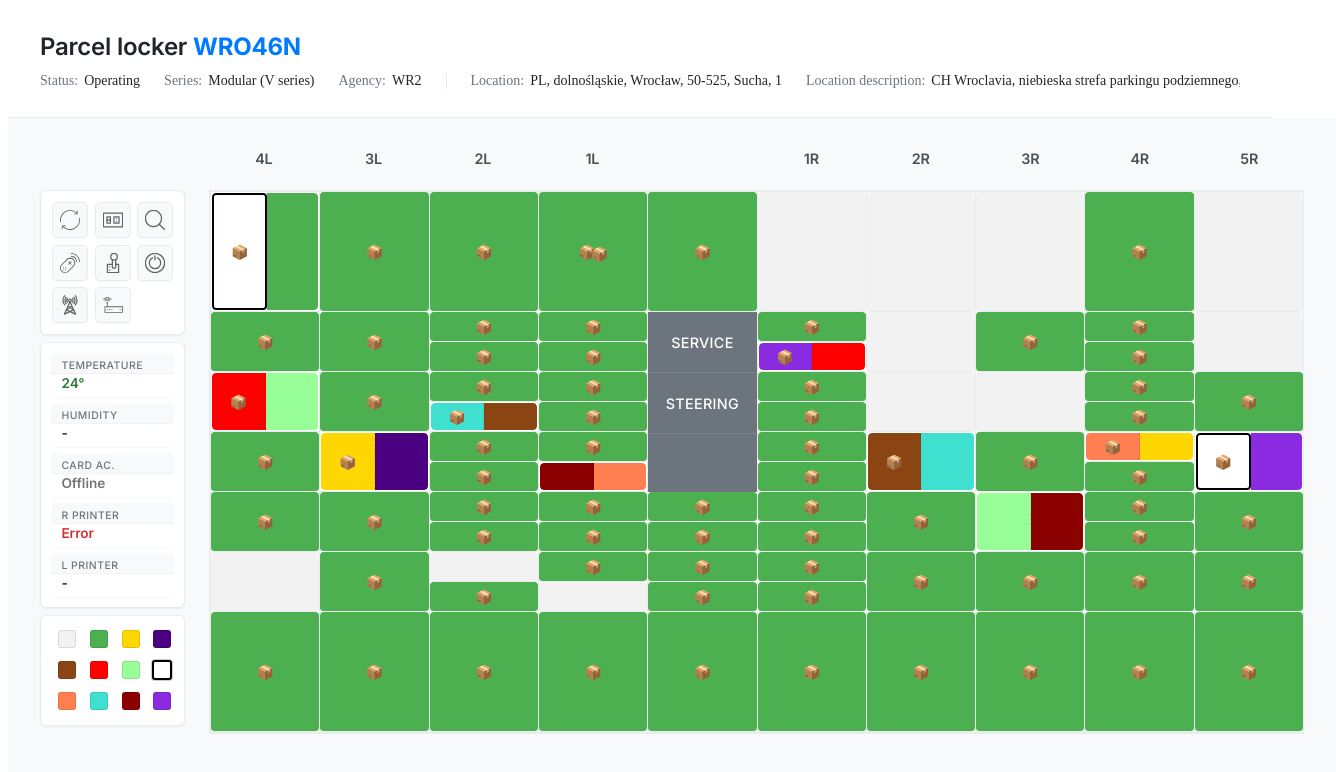
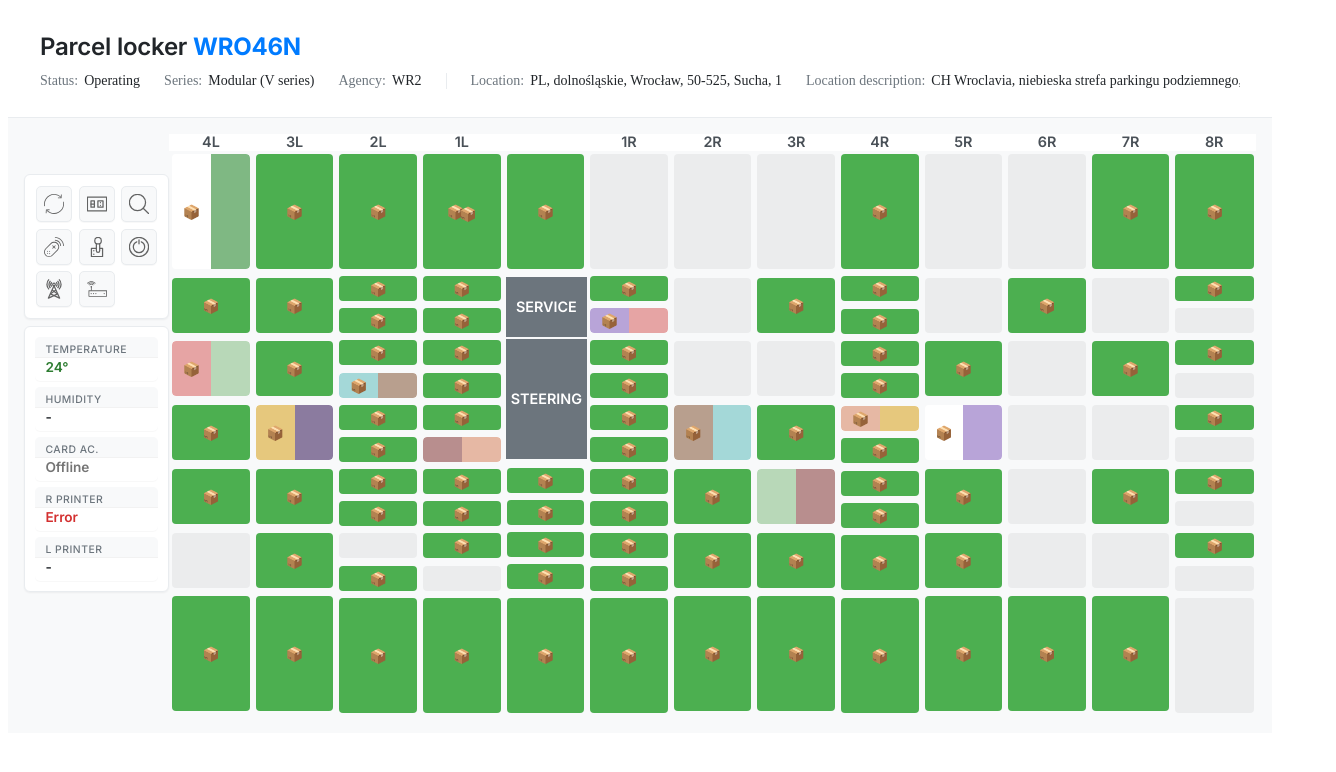
Before and after one commit to bartkobe/Lockers, a React (Create React App) app: page / in a window 1280 px wide. Shown: the top 772 px of the page, 1336 px wide, since content can reach past the window. Built offline with nearby package versions, Linux system fonts and the light colour scheme.

Commit message:
Fix column headers and grid alignment, adjust service/steering box sizes

```diff
--- a/src/components/LockerGrid.css
+++ b/src/components/LockerGrid.css
@@ -10,63 +10,191 @@ html {
 
 .locker-grid {
   width: 100%;
-  max-width: 1400px;
   margin: 0 auto;
-  padding: 2rem;
+  padding: 1rem;
   background: #f8f9fa;
   font-family: var(--font-primary);
   position: relative;
+  box-sizing: border-box;
+  overflow: hidden;
+  display: flex;
+  flex-direction: column;
+}
+
+.grid-layout {
+  display: flex;
+  width: 100%;
+}
+
+.grid-main {
+  flex: 1;
+  display: grid;
+  grid-template-rows: auto 1fr auto;
+  overflow: visible;
+  width: 100%;
 }
 
 .column-headers {
-  display: flex;
-  margin-bottom: 1rem;
-  height: 1.5rem;
-  margin-top: -2.5rem;
+  display: grid;
+  grid-auto-flow: column;
+  grid-auto-columns: 1fr;
+  width: 100%;
 }
 
 .column-header {
-  flex: 1;
   text-align: center;
   font-weight: 600;
   font-size: 0.9rem;
+  padding: 0.5rem;
   color: #495057;
-  font-family: var(--font-primary);
-  letter-spacing: -0.01em;
+  border-bottom: 1px solid #e9ecef;
+  white-space: nowrap;
 }
 
 .grid-container {
+  display: grid;
+  grid-auto-flow: column;
+  grid-auto-columns: 1fr;
+  background: white;
+  border: 1px solid transparent;
+  margin: 0 0 1rem 0;
+  overflow-y: hidden;
+  height: fit-content;
+  min-height: min-content;
+  width: 100%;
+  box-sizing: border-box;
+}
+
+/* Add custom scrollbar styling */
+.grid-container {
+  scrollbar-width: thin; /* For Firefox */
+  scrollbar-color: rgba(0, 0, 0, 0.2) transparent; /* For Firefox */
+}
+
+.grid-container::-webkit-scrollbar {
+  width: 6px;
+  height: 6px;
+}
+
+.grid-container::-webkit-scrollbar-track {
+  background: transparent;
+}
+
+.grid-container::-webkit-scrollbar-thumb {
+  background-color: rgba(0, 0, 0, 0.2);
+  border-radius: 3px;
+}
+
+/* Ensure content doesn't shift due to scrollbar */
+.grid-container {
+  overflow-y: overlay; /* Uses overlay scrollbar on supported browsers */
+}
+
+@supports not (overflow-y: overlay) {
+  .grid-container {
+    overflow-y: auto;
+    margin-right: -6px; /* Compensate for scrollbar width */
+    padding-right: 6px;
+  }
+}
+
+.column-row {
   display: flex;
-  background: white;
-  border: 1px solid #e9ecef;
-  margin: 0 0 1rem 0;
+  flex-direction: column;
+  width: 100%;
 }
 
 .column {
-  flex: 1;
   display: flex;
   flex-direction: column;
-  border-right: 1px solid #e9ecef;
+  box-sizing: border-box;
+  min-width: 0;
+  margin: 0;
+  padding: 0;
+  line-height: normal;
+  letter-spacing: normal;
+  gap: 2px;
 }
 
 .column:last-child {
   border-right: none;
 }
 
+/* Remove any potential duplicate borders */
+.grid-container > :not(:last-child) {
+  margin-right: -1px;
+}
+
+/* Ensure consistent border color and weight */
+.grid-container,
+.column {
+  border-color: transparent;
+  border-width: 1px;
+  border-style: solid;
+}
+
+/* Combine header row and column row into a single layout */
+.header-row {
+  position: sticky;
+  top: 0;
+  z-index: 10;
+  background: white;
+  display: grid;
+  grid-auto-flow: column;
+  grid-auto-columns: 1fr;
+  width: 100%;
+}
+
+.column-row {
+  display: grid;
+  grid-auto-flow: column;
+  grid-auto-columns: 1fr;
+  width: 100%;
+}
+
+/* Ensure headers align with columns exactly */
+.header-row, .column-row {
+  grid-template-columns: repeat(auto-fit, minmax(0, 1fr));
+}
+
+/* Remove the existing style that was causing misalignment */
+.column-row > div {
+  display: grid;
+}
+
+/* Use grid instead of flexbox for the main structure */
+.grid-main {
+  display: grid;
+  grid-template-rows: auto 1fr auto;
+  width: 100%;
+}
+
 .locker {
-  background-color: white;
   display: flex;
   align-items: center;
   justify-content: center;
   position: relative;
   box-sizing: border-box;
   margin: 0;
-  border-bottom: 1px solid #e9ecef;
+  border-bottom: 1px solid transparent;
   width: 100%;
-  padding: 1px;
+  padding: 2px;
   cursor: pointer;
   user-select: none;
   flex-wrap: wrap;
+  background: transparent;
+  transition: all 0.2s ease;
+}
+
+.locker-content {
+  background-color: white;
+  width: 100%;
+  height: 100%;
+  display: flex;
+  align-items: center;
+  justify-content: center;
+  border-radius: 4px;
+  box-sizing: border-box;
 }
 
 .locker[data-tooltip] {
@@ -102,24 +230,16 @@ html {
   z-index: 1000;
 }
 
-.locker.occupied {
+.locker.occupied .locker-content {
   background-color: #4CAF50;
-  border-radius: 4px;
 }
 
-.locker.occupied:hover {
-  opacity: 0.85;
-  cursor: pointer;
+.locker.empty .locker-content {
+  background-color: rgba(0, 0, 0, 0.05);
 }
 
-.locker.empty {
-  background-color: rgba(0, 0, 0, 0.05);
-  border-radius: 4px;
-}
-
-.locker.empty:hover {
+.locker.empty:hover .locker-content {
   background-color: rgba(0, 0, 0, 0.1);
-  cursor: pointer;
 }
 
 .status-split {
@@ -129,6 +249,7 @@ html {
   height: 100%;
   overflow: hidden;
   border-radius: 4px;
+  box-sizing: border-box;
 }
 
 .status-half {
@@ -137,15 +258,10 @@ html {
   align-items: center;
   justify-content: center;
   position: relative;
-  transition: opacity 0.2s ease;
-}
-
-.locker:hover .status-half {
-  opacity: 0.85;
+  z-index: 1;
 }
 
 .status-half.apm {
-  border-right: 1px dashed rgba(0, 0, 0, 0.1);
   border-top-left-radius: 4px;
   border-bottom-left-radius: 4px;
 }
@@ -155,73 +271,65 @@ html {
   border-bottom-right-radius: 4px;
 }
 
-.status-half.unclosed {
-  border: 2px solid #000;
-  border-radius: 4px;
+.locker:hover .status-half {
+  opacity: 0.85;
 }
 
-/* Locker sizes with correct ratios */
-.locker.size-s {
-  height: 30px;
-}
-
-.locker.size-m {
-  height: 60px;
-}
-
-.locker.size-l {
-  height: 120px;
-}
-
-.package {
-  font-size: 14px;
+.locker.selected {
+  z-index: 2;
   position: relative;
 }
 
-.service-section {
-  display: flex;
-  flex-direction: column;
-  background: #6c757d;
-  color: white;
-  text-align: center;
-  height: 180px;
+.locker.selected .locker-content {
+  position: relative;
 }
 
-.service, .steering {
-  height: 60px;
-  display: flex;
-  align-items: center;
-  justify-content: center;
-  font-weight: 500;
-  border-bottom: 1px solid rgba(255, 255, 255, 0.1);
-  text-transform: uppercase;
-  letter-spacing: 0.02em;
-  font-size: 0.9rem;
-  font-family: var(--font-primary);
-}
-
-.small-lockers {
-  display: flex;
-  flex-direction: column;
-}
-
-.locker.selected {
-  outline: 2px solid #007bff;
-  outline-offset: -2px;
-  z-index: 1;
-  opacity: 0.85;
+.locker.selected .locker-content::after {
+  content: '';
+  position: absolute;
+  top: 0;
+  left: 0;
+  right: 0;
+  bottom: 0;
+  border: 3px solid #2563eb;
+  border-radius: 4px;
+  pointer-events: none;
+  z-index: 10;
 }
 
 .locker.selected .status-split {
-  opacity: 0.85;
+  position: relative;
 }
 
-.locker.selected.empty {
-  background-color: rgba(0, 123, 255, 0.1);
+.locker.selected .status-split::after {
+  content: '';
+  position: absolute;
+  top: 0;
+  left: 0;
+  right: 0;
+  bottom: 0;
+  border: 3px solid #2563eb;
+  border-radius: 4px;
+  pointer-events: none;
+  z-index: 10;
 }
 
-.locker.selected.occupied {
-  opacity: 0.85;
+.locker.selected:hover .locker-content::after,
+.locker.selected:hover .status-split::after {
+  border-color: #1d4ed8;
+}
+
+.locker.selected .status-half {
+  z-index: 1;
+}
+
+.locker.selected .status-half.apm {
+  border-right: 1px dashed rgba(0, 0, 0, 0.1);
+}
+
+.locker.selected:hover .locker-content,
+.locker.selected:hover .status-split {
+  outline-color: #1d4ed8;
 }
 
 .modal-overlay {
@@ -336,18 +444,13 @@ textarea.form-control {
 }
 
 .details-table-container {
-  position: relative;
   margin-top: 1rem;
-  padding: 0.75rem;
+  width: 100%;
+  overflow-x: auto;
   background: white;
-  border: 1px solid #e9ecef;
   border-radius: 6px;
   box-shadow: 0 1px 2px rgba(0, 0, 0, 0.05);
-  max-height: 800px;
-  overflow-y: auto;
-  width: 100%;
-  box-sizing: border-box;
-  margin-right: 0;
+  grid-row: 3;
 }
 
 .details-table {
@@ -439,26 +542,12 @@ textarea.form-control {
   background-color: #f8f9fa;
 }
 
-.grid-layout {
-  display: flex;
-  gap: 1.5rem;
-  width: 100%;
-  box-sizing: border-box;
-  position: relative;
-}
-
-.grid-main {
-  flex: 1;
-  min-width: 0;
-  width: 100%;
-  box-sizing: border-box;
-  padding-top: 2.5rem;
-}
-
 .legend-container {
   position: relative;
   z-index: 3;
   height: 100%;
+  flex-shrink: 0; /* Prevent legend from shrinking */
+  width: auto; /* Allow natural width */
 }
 
 .action-buttons {
@@ -675,3 +764,191 @@ textarea.form-control {
   height: 100%;
   border-right: 1px dashed rgba(0, 0, 0, 0.1);
 }
+
+.grid-main * {
+  border-color: transparent !important;
+}
+
+.grid-main .service-section {
+  border: 1px solid transparent;
+}
+
+.grid-main .service,
+.grid-main .steering {
+  border-bottom: 1px solid transparent;
+}
+
+.grid-main .details-table th,
+.grid-main .details-table td {
+  border-color: transparent;
+}
+
+.grid-main .details-table .value-header,
+.grid-main .details-table .value-cell {
+  border-left: 1px solid transparent;
+}
+
+.grid-main .details-table .merged-header-group {
+  border: 1px solid transparent;
+  border-bottom: 2px solid transparent;
+}
+
+.grid-main .details-table .group-start {
+  border-left: 1px solid transparent;
+}
+
+.grid-main .details-table .group-end {
+  border-right: 1px solid transparent;
+}
+
+.grid-main .details-table .parcel-column:not(.group-start):not(.group-end)::after {
+  border-right: 1px dashed transparent;
+}
+
+.package {
+  font-size: 14px;
+  position: relative;
+  display: flex;
+  align-items: center;
+  justify-content: center;
+}
+
+.service-section {
+  display: flex;
+  flex-direction: column;
+  gap: 2px;
+  height: 182px; /* 60px (M) + 120px (L) + 2px gap */
+  margin: 2px 0;
+  width: 100%;
+}
+
+.service {
+  height: 60px; /* Size M */
+  display: flex;
+  align-items: center;
+  justify-content: center;
+  text-transform: uppercase;
+  font-weight: 600;
+  font-size: 0.9rem;
+  color: #fff;
+  background-color: #6c757d;
+  padding: 0;
+  text-align: center;
+  box-sizing: border-box;
+}
+
+.steering {
+  height: 120px; /* Size L */
+  display: flex;
+  align-items: center;
+  justify-content: center;
+  text-transform: uppercase;
+  font-weight: 600;
+  font-size: 0.9rem;
+  color: #fff;
+  background-color: #6c757d;
+  padding: 0;
+  text-align: center;
+  box-sizing: border-box;
+}
+
+.small-lockers {
+  display: grid;
+  grid-template-columns: 1fr;
+  grid-template-rows: repeat(4, 30px); /* 4 size S lockers */
+  gap: 2px;
+  width: 100%;
+  margin: 2px 0;
+}
+
+.locker.selected.empty .locker-content {
+  border: 3px solid #2563eb;
+  box-shadow: 0 0 0 1px #2563eb;
+}
+
+.locker.selected .status-half.unclosed {
+  border: 2px solid transparent;
+  border-radius: 4px;
+}
+
+/* Locker sizes with correct ratios and internal padding */
+.locker.size-s {
+  height: 30px; /* Base unit height */
+  padding: 2px 2px;
+}
+
+.locker.size-m {
+  height: 60px; /* 2x base unit */
+  padding: 2px 2px;
+}
+
+.locker.size-l {
+  height: 120px; /* 4x base unit */
+  padding: 2px 2px;
+}
+
+/* Update comparison state styles */
+.locker.size-s .status-split,
+.locker.size-m .status-split,
+.locker.size-l .status-split {
+  margin: 0;
+  width: 100%;
+  height: 100%;
+}
+
+/* Remove Safari-specific fixed width */
+@media not all and (min-resolution:.001dpcm) {
+  @supports (-webkit-appearance:none) {
+    .grid-main {
+      width: auto !important;
+      flex: 1 1 auto !important;
+    }
+
+    .column-row, .header-row {
+      min-width: auto !important;
+      max-width: 100% !important;
+    }
+
+    .column, .column-header {
+      flex-shrink: 1 !important;
+      flex-grow: 1 !important;
+/*      flex-basis: 120px !important; */
+      min-width: 0 !important;
+    }
+  }
+}
+
+/* Update additional fix for Safari */
+_::-webkit-full-page-media, _:future, :root .grid-main {
+  width: auto;
+  flex: 1 1 auto;
+}
+
+_::-webkit-full-page-media, _:future, :root .column-row,
+_::-webkit-full-page-media, _:future, :root .header-row {
+  width: auto !important;
+}
+
+/* Fix for Safari float precision issues */
+.column-row, .header-row {
+  font-size: 0;
+  line-height: 0;
+  letter-spacing: normal;
+}
+
+@media screen and (min-width: 992px) {
+  .grid-main {
+    width: 100%;
+    overflow-x: visible;
+  }
+
+  .header-row, .column-row {
+    grid-template-columns: repeat(13, 1fr);
+  }
+
+  /* Ensure each locker is the same width */
+  .column-header, .column {
+    width: auto;
+    min-width: 0;
+  }
+}
--- a/src/components/LockerGrid.tsx
+++ b/src/components/LockerGrid.tsx
@@ -3,7 +3,7 @@ import './LockerGrid.css';
 import Legend from './Legend';
 
 type LockerSize = 'S' | 'M' | 'L';
-type ColumnName = '4L' | '3L' | '2L' | '1L' | 'MID' | '1R' | '2R' | '3R' | '4R' | '5R';
+type ColumnName = '4L' | '3L' | '2L' | '1L' | 'MID' | '1R' | '2R' | '3R' | '4R' | '5R' | '6R' | '7R' | '8R';
 
 type LockerStatus =
   | 'empty'
@@ -41,6 +41,7 @@ interface LockerConfig {
   };
   hasMultipleParcels?: boolean;
   parcels?: string[];
+  hasParcel?: boolean;
 }
 
 interface ComparisonState {
@@ -59,6 +60,7 @@ interface LockerProps {
   onClick: (event: React.MouseEvent, lockerId: string) => void;
   isSelected: boolean;
   hasMultipleParcels?: boolean;
+  parcels?: string[];
 }
 
 interface LockerDetails {
@@ -68,17 +70,17 @@ interface LockerDetails {
 
 const statusColors: Record<LockerStatus, string> = {
   'empty': '#FFFFFF',
-  'in use': '#4CAF50',
-  'expired parcels': '#FFD700',
-  'Claimed': '#4B0082',
-  'soiled': '#8B4513',
-  'damaged': '#FF0000',
-  'Inspection': '#98FF98',
-  'Unclosed': '#FFFFFF',
-  'Damaged and Inspection': '#FF7F50',
-  'Damaged and Soiled': '#40E0D0',
-  'Soiled and Inspection': '#8B0000',
-  'Damaged, Soiled and Inspection': '#8A2BE2'
+  'in use': '#7FB883',          // Softer green
+  'expired parcels': '#E6C87D', // Softer gold
+  'Claimed': '#8B7B9F',         // Softer indigo
+  'soiled': '#B89F8E',          // Softer brown
+  'damaged': '#E6A4A4',         // Softer red
+  'Inspection': '#B8D8B8',      // Softer mint green
+  'Unclosed': '#FFFFFF',        // Keep white for unclosed
+  'Damaged and Inspection': '#E6B8A4', // Softer coral
+  'Damaged and Soiled': '#A4D8D8',     // Softer turquoise
+  'Soiled and Inspection': '#B88E8E',   // Softer maroon
+  'Damaged, Soiled and Inspection': '#B8A4D8' // Softer purple
 };
 
 // Sample data with discrepancies
@@ -542,7 +544,8 @@ const Locker: React.FC<LockerProps> = ({
   onContextMenu,
   onClick,
   isSelected,
-  hasMultipleParcels = false
+  hasMultipleParcels = false,
+  parcels
 }) => {
   if (isComparison && comparisonState) {
     return (
@@ -552,6 +555,7 @@ const Locker: React.FC<LockerProps> = ({
         onClick={(e) => onClick(e, lockerCode)}
         data-tooltip={lockerCode}
       >
+        <div className="locker-content">
           <div className="status-split">
             <div
               className={`status-half apm ${comparisonState.apmStatus === 'Unclosed' ? 'unclosed' : ''}`}
@@ -566,6 +570,7 @@ const Locker: React.FC<LockerProps> = ({
             </div>
           </div>
         </div>
+      </div>
     );
   } else {
     const statusClass = isEmpty ? 'empty' : 'occupied';
@@ -576,6 +581,7 @@ const Locker: React.FC<LockerProps> = ({
         onClick={(e) => onClick(e, lockerCode)}
         data-tooltip={lockerCode}
       >
+        <div className="locker-content">
           {!isEmpty && (
             <>
               <span className="package">📦</span>
@@ -584,6 +590,7 @@ const Locker: React.FC<LockerProps> = ({
               )}
             </>
           )}
+        </div>
       </div>
     );
   }
@@ -774,14 +781,13 @@ const LockerGrid: React.FC = () => {
       { size: 'L' }
     ],
     'MID': [
-      { size: 'L' },
-      { size: 'M', isEmpty: true }, // Service
-      { size: 'L', isEmpty: true }, // Steering
-      { size: 'S' },
-      { size: 'S' },
-      { size: 'S' },
-      { size: 'S' },
-      { size: 'L' }
+      { size: 'L' }, // MID1
+      // Service and Steering are handled in the JSX directly
+      { size: 'S' }, // MID4
+      { size: 'S' }, // MID5
+      { size: 'S' }, // MID6
+      { size: 'S' }, // MID7
+      { size: 'L' }  // MID8
     ],
     '1R': [
       { size: 'L', isEmpty: true },
@@ -876,6 +882,38 @@ const LockerGrid: React.FC = () => {
       { size: 'M' },
       { size: 'M' },
       { size: 'L' }
+    ],
+    '6R': [
+      { size: 'L', isEmpty: true },
+      { size: 'M', hasParcel: true },
+      { size: 'M', isEmpty: true },
+      { size: 'M', isEmpty: true },
+      { size: 'M', isEmpty: true },
+      { size: 'M', isEmpty: true },
+      { size: 'L', hasParcel: true }
+    ],
+    '7R': [
+      { size: 'L', hasParcel: true },
+      { size: 'M', isEmpty: true },
+      { size: 'M', hasParcel: true },
+      { size: 'M', isEmpty: true },
+      { size: 'M', hasParcel: true },
+      { size: 'M', isEmpty: true },
+      { size: 'L', hasParcel: true }
+    ],
+    '8R': [
+      { size: 'L', hasParcel: true },
+      { size: 'S', hasParcel: true },
+      { size: 'S', isEmpty: true },
+      { size: 'S', hasParcel: true },
+      { size: 'S', isEmpty: true },
+      { size: 'S', hasParcel: true },
+      { size: 'S', isEmpty: true },
+      { size: 'S', hasParcel: true },
+      { size: 'S', isEmpty: true },
+      { size: 'S', hasParcel: true },
+      { size: 'S', isEmpty: true },
+      { size: 'L', isEmpty: true }
     ]
   };
 
@@ -1097,21 +1135,23 @@ const LockerGrid: React.FC = () => {
     setIsExpirationModalOpen(false);
   }, []);
 
-  const columns: ColumnName[] = ['4L', '3L', '2L', '1L', 'MID', '1R', '2R', '3R', '4R', '5R'];
+  const columns: ColumnName[] = ['4L', '3L', '2L', '1L', 'MID', '1R', '2R', '3R', '4R', '5R', '6R', '7R', '8R'];
 
   return (
     <div className="locker-grid" onContextMenu={(e) => e.preventDefault()}>
       <div className="grid-layout">
         <Legend />
         <div className="grid-main">
-          <div className="column-headers">
+          <div className="header-row">
             {columns.map((col) => (
-              <div key={col} className="column-header">{col === 'MID' ? '' : col}</div>
+              <div key={`header-${col}`} className="column-header">
+                {col === 'MID' ? '' : col}
+              </div>
             ))}
           </div>
-          <div className="grid-container">
+          <div className="column-row">
             {columns.map((col) => (
-              <div key={col} className="column">
+              <div key={`column-${col}`} className="column">
                 {col === 'MID' ? (
                   <>
                     <Locker
@@ -1146,27 +1186,28 @@ const LockerGrid: React.FC = () => {
                     />
                   </>
                 ) : (
-                  columnLayouts[col].map((locker: LockerConfig, index: number) => {
-                    const lockerCode = `${col}${index + 1}`;
-                    return (
+                  columnLayouts[col as ColumnName].map((config, index) => (
                     <Locker
-                        key={index}
-                        size={locker.size}
-                        isEmpty={locker.isEmpty}
-                        isComparison={locker.isComparison}
-                        comparisonState={locker.comparisonState}
-                        lockerCode={lockerCode}
+                      key={`${col}-${index}`}
+                      size={config.size}
+                      lockerCode={`${col}${index + 1}`}
                       onContextMenu={handleContextMenu}
                       onClick={handleLockerClick}
-                        isSelected={selectedLockers.has(lockerCode)}
-                        hasMultipleParcels={locker.hasMultipleParcels}
+                      isSelected={selectedLockers.has(`${col}${index + 1}`)}
+                      isEmpty={config.isEmpty}
+                      hasMultipleParcels={config.hasMultipleParcels}
+                      parcels={config.parcels}
+                      isComparison={config.isComparison}
+                      comparisonState={config.comparisonState}
                     />
-                    );
-                  })
+                  ))
                 )}
               </div>
             ))}
           </div>
+          {showDetailsTable && selectedLockers.size > 0 && (
+            <DetailsTable detailsMap={lockerDetailsRef.current} selectedLockers={Array.from(selectedLockers)} />
+          )}
         </div>
       </div>
       {contextMenu && (
@@ -1203,9 +1244,6 @@ const LockerGrid: React.FC = () => {
         onSave={handleExpirationModalSave}
         parcelNumber="663400868586300013163881"
       />
-      {showDetailsTable && selectedLockers.size > 0 && (
-        <DetailsTable detailsMap={lockerDetailsRef.current} selectedLockers={Array.from(selectedLockers)} />
-      )}
     </div>
   );
 };
```
Lines whose indentation alone changed are shown as unchanged.
